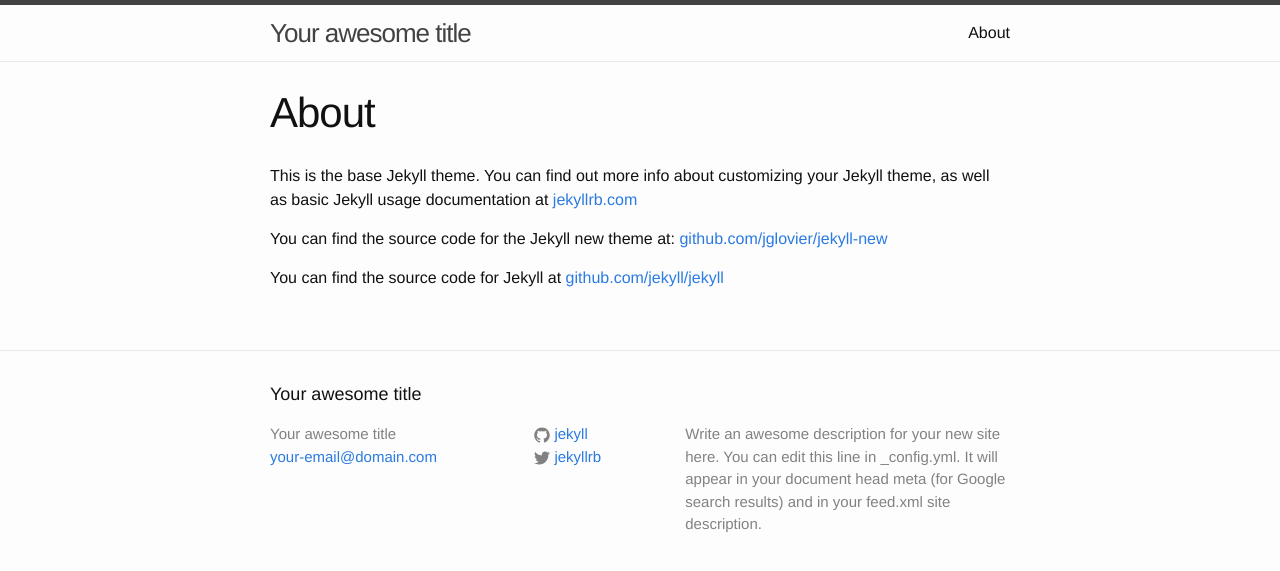
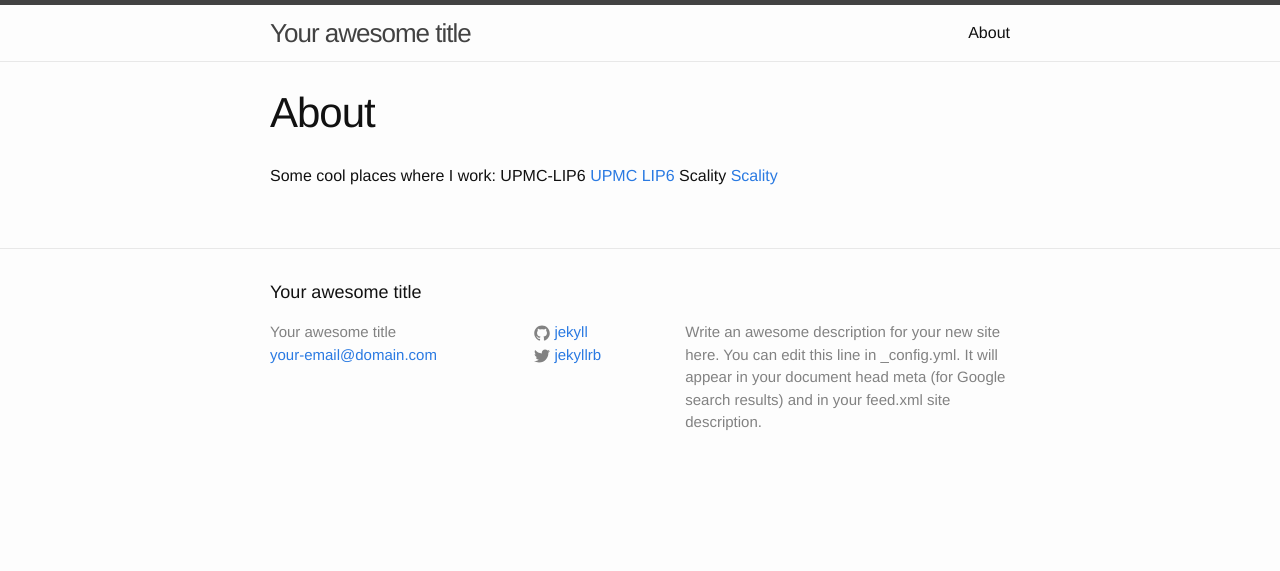
Before and after one commit to ttvi/ttvi.github.io, a Jekyll site: the page built from about.md, in a window 1280 px wide. Shown: the top 571 px of the page. Built offline with Jekyll 4.4.1, drawn with Linux system fonts in a browser that asks for light colours.

Commit message:
Update about.md

```diff
--- a/about.md
+++ b/about.md
@@ -3,9 +3,9 @@
 title: About
 permalink: /about/
 ---
-
-This is the base Jekyll theme. You can find out more info about customizing your Jekyll theme, as well as basic Jekyll usage documentation at [jekyllrb.com](http://jekyllrb.com/)
-
-You can find the source code for the Jekyll new theme at: [github.com/jglovier/jekyll-new](https://github.com/jglovier/jekyll-new)
-
-You can find the source code for Jekyll at [github.com/jekyll/jekyll](https://github.com/jekyll/jekyll)
+Some cool places where I work:
+UPMC-LIP6
+[UPMC](http://upmc.fr)
+[LIP6](http://www.lip6.fr)
+Scality
+[Scality](http://www.scality.com)
```
